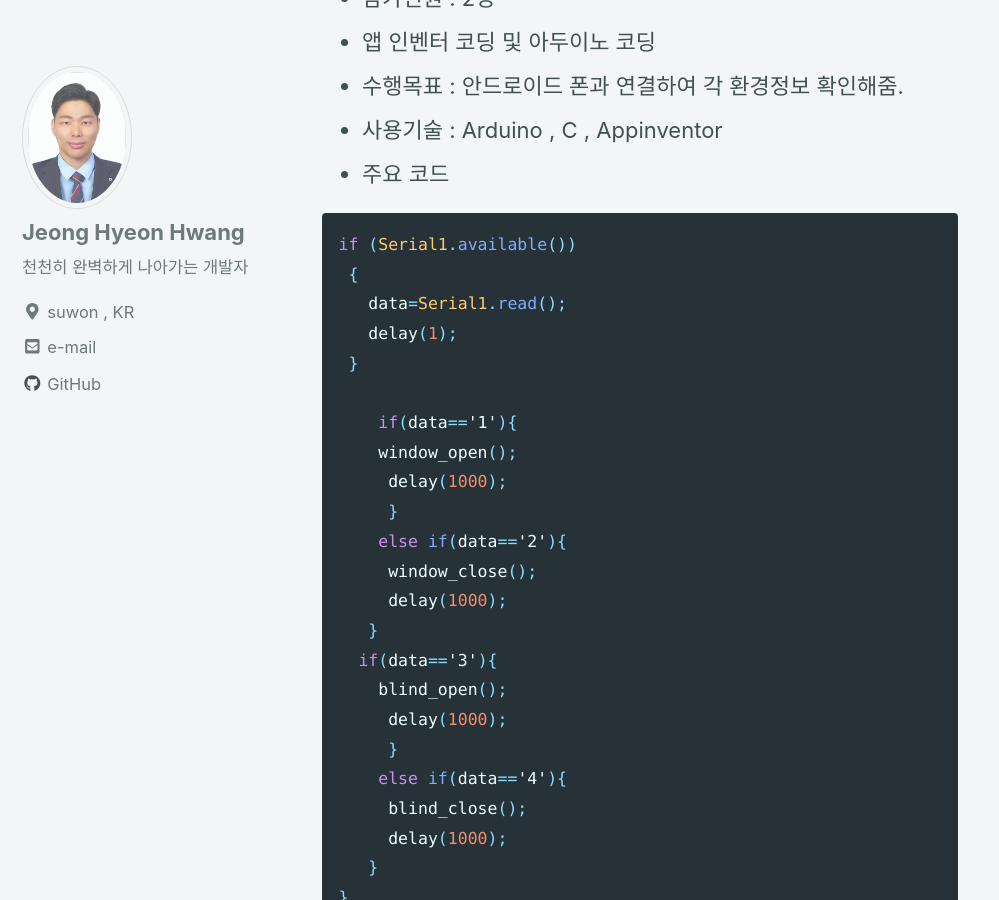
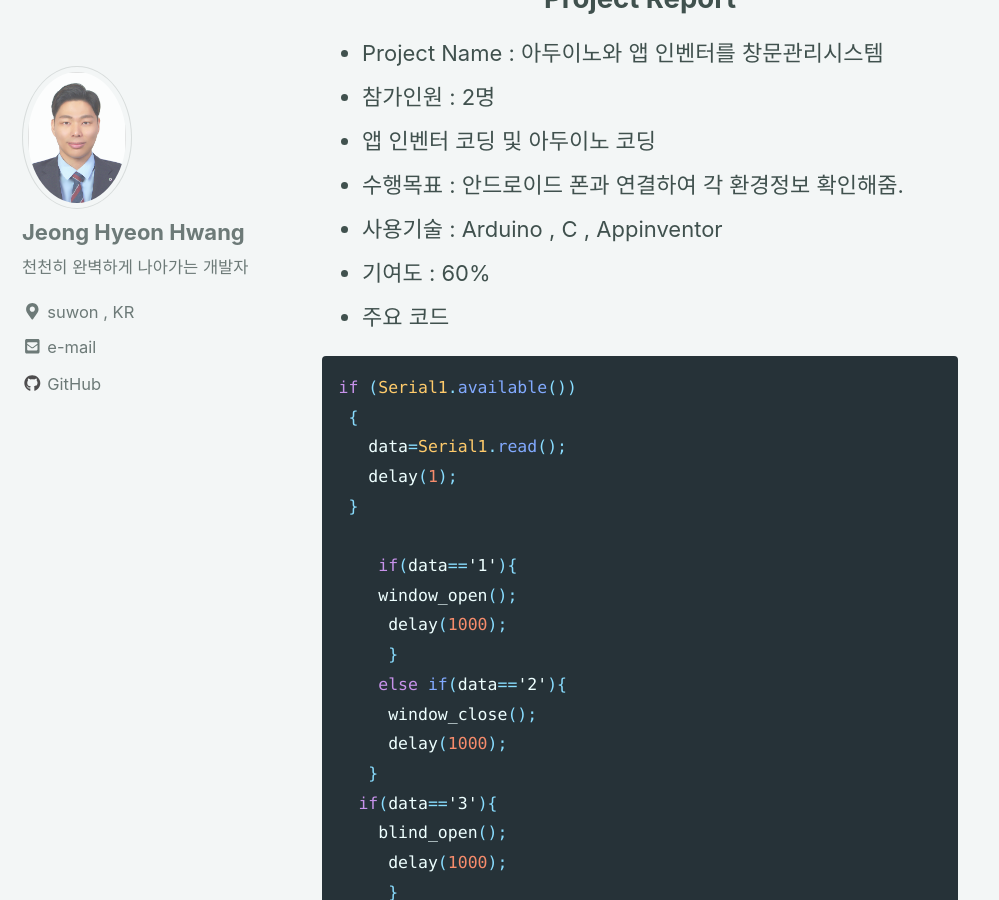
Before and after one commit to JHHWANG01/JHHWANG01.github.io, a Jekyll site: the page built from _pages/portfolio-archive.md, in a window 1280 px wide and 900 px high, scrolled down 2139 px. Shown: the whole window, without its empty margins (0-999 px from the left). Built offline with Jekyll 4.4.1, drawn with Linux system fonts in a browser that asks for light colours; cached includes are drawn as plain includes; nearby versions of some CDN libraries; some of the changed text lies outside the part shown.

Commit message:
Update portfolio-archive.md

````diff
--- a/_pages/portfolio-archive.md
+++ b/_pages/portfolio-archive.md
@@ -29,9 +29,9 @@ toe: true
 
 #### 자격증 & 어학점수
 
-`2018.11` 정보처리기사 <br>
-`2017.08` 토익 615 <br>
-`2012.01` 운전면허증 <br>
+`2018.11` 정보처리기사 <br><br>
+`2017.08` 토익 615 <br><br>
+`2012.01` 운전면허증 <br><br>
 
 
 
@@ -64,6 +64,7 @@ toe: true
 - 앱 인벤터 코딩 및 아두이노 코딩
 - 수행목표 : 안드로이드 폰과 연결하여 각 환경정보 확인해줌.
 - 사용기술 : Arduino , C , Appinventor
+- 기여도 : 60%
 - 주요 코드
 
 ```java
@@ -136,6 +137,7 @@ float getdust()
 - 자바 코딩
 - 수행목표 : 자바 스윙을 이용하여 유지보수에 필요한 정보 파싱
 - 사용기술 : Java, Mssql, AES256 , SHA256, log back
+- 기여도 : 80% (팀원과 계속 상의하고 토론하면서 진행)
 - 주요 코드 일부
 
 ```java
````
